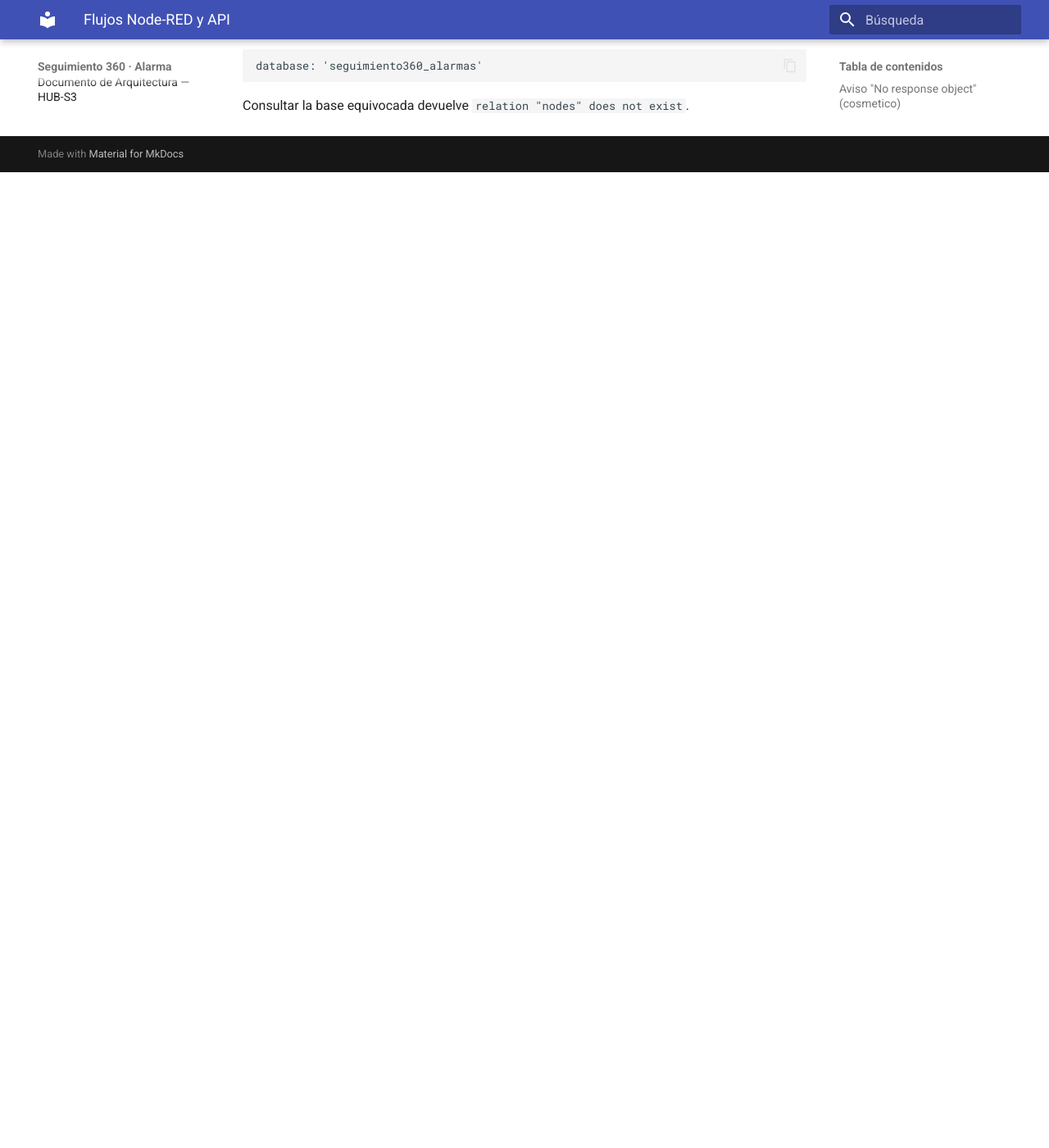
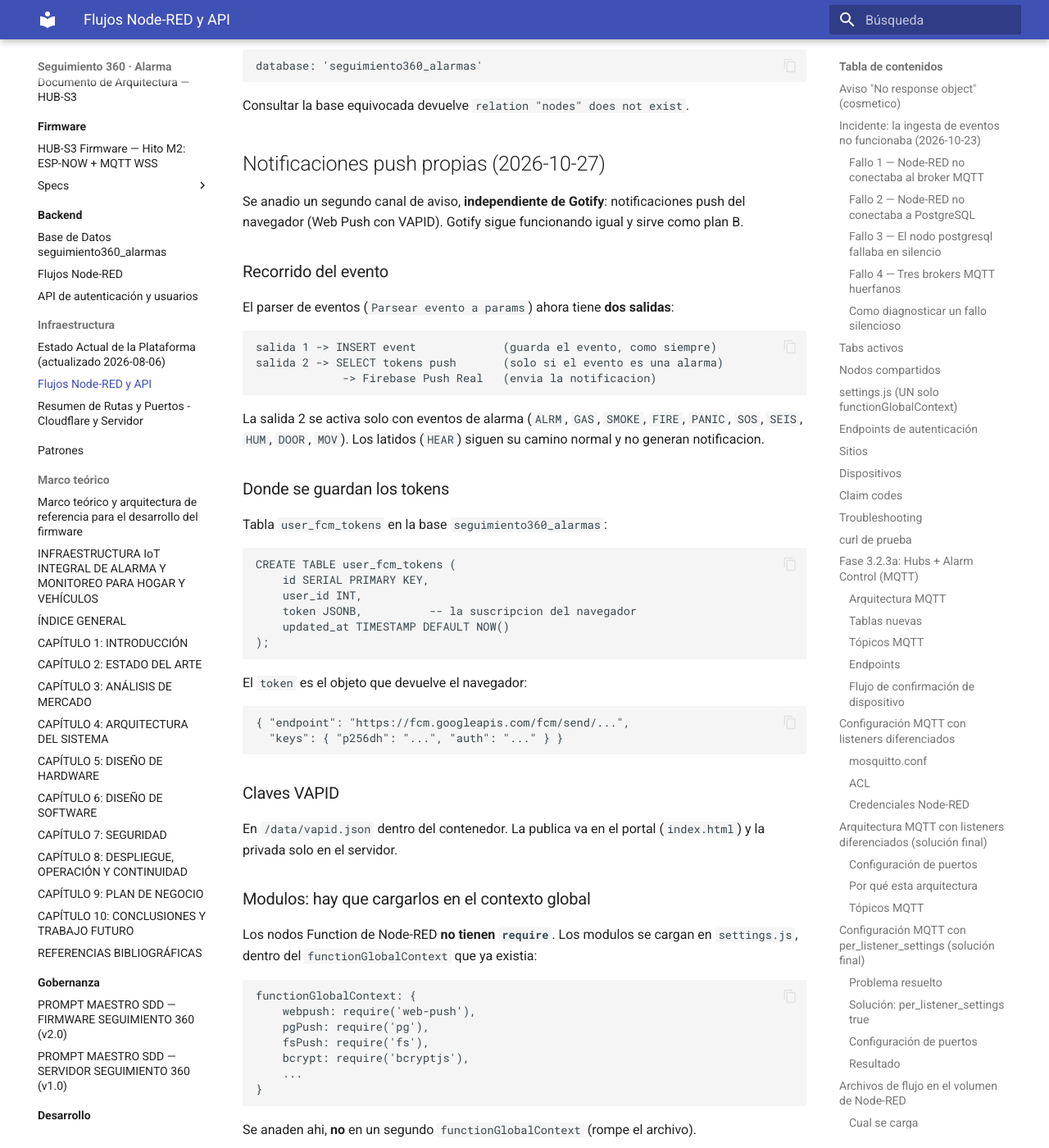
Before and after one commit to khalifa63/seguimiento360-alarma, an MkDocs documentation site: the page built from docs/infraestructura/FLUJOS_NODERED.md, in a window 1280 px wide and 1400 px high, scrolled down 12394 px. Shown: the whole window at 82% size. Built offline with MkDocs 1.6.1 and Material for MkDocs 9.7.7, drawn with Linux system fonts in a browser that asks for light colours; before the commit the page ends 12604 px from its top, so only the background shows below that; some of the changed text lies outside the part shown.

Commit message:
docs(push): documenta la integracion de notificaciones push propias

```diff
--- a/docs/infraestructura/FLUJOS_NODERED.md
+++ b/docs/infraestructura/FLUJOS_NODERED.md
@@ -466,3 +466,89 @@
     database: 'seguimiento360_alarmas'
 
 Consultar la base equivocada devuelve `relation "nodes" does not exist`.
+
+## Notificaciones push propias (2026-10-27)
+
+Se anadio un segundo canal de aviso, **independiente de Gotify**: notificaciones
+push del navegador (Web Push con VAPID). Gotify sigue funcionando igual y sirve
+como plan B.
+
+### Recorrido del evento
+
+El parser de eventos (`Parsear evento a params`) ahora tiene **dos salidas**:
+
+    salida 1 -> INSERT event             (guarda el evento, como siempre)
+    salida 2 -> SELECT tokens push       (solo si el evento es una alarma)
+                 -> Firebase Push Real   (envia la notificacion)
+
+La salida 2 se activa solo con eventos de alarma (`ALRM`, `GAS`, `SMOKE`,
+`FIRE`, `PANIC`, `SOS`, `SEIS`, `HUM`, `DOOR`, `MOV`). Los latidos (`HEAR`)
+siguen su camino normal y no generan notificacion.
+
+### Donde se guardan los tokens
+
+Tabla `user_fcm_tokens` en la base `seguimiento360_alarmas`:
+
+    CREATE TABLE user_fcm_tokens (
+        id SERIAL PRIMARY KEY,
+        user_id INT,
+        token JSONB,          -- la suscripcion del navegador
+        updated_at TIMESTAMP DEFAULT NOW()
+    );
+
+El `token` es el objeto que devuelve el navegador:
+
+    { "endpoint": "https://fcm.googleapis.com/fcm/send/...",
+      "keys": { "p256dh": "...", "auth": "..." } }
+
+### Claves VAPID
+
+En `/data/vapid.json` dentro del contenedor. La publica va en el portal
+(`index.html`) y la privada solo en el servidor.
+
+### Modulos: hay que cargarlos en el contexto global
+
+Los nodos Function de Node-RED **no tienen `require`**. Los modulos se cargan
+en `settings.js`, dentro del `functionGlobalContext` que ya existia:
+
+    functionGlobalContext: {
+        webpush: require('web-push'),
+        pgPush: require('pg'),
+        fsPush: require('fs'),
+        bcrypt: require('bcryptjs'),
+        ...
+    }
+
+Se anaden ahi, **no** en un segundo `functionGlobalContext` (rompe el archivo).
+
+### Dos trampas que costaron tiempo
+
+**1. El nodo Function no mantiene conexiones abiertas.** Consultar PostgreSQL
+con `pg.Client` dentro del nodo y usar `await`/promesas deja el codigo colgado
+tras la primera linea: Node-RED destruye el contexto al terminar la funcion.
+Por eso la consulta va en un **nodo PostgreSQL nativo** (`SELECT tokens push`)
+y el nodo Function solo hace el envio.
+
+**2. Node-RED sobrescribe `flows.json` al reiniciar.** Editar el archivo con el
+contenedor en marcha no sirve: al arrancar, Node-RED carga su copia en memoria
+y vuelve a escribir la suya. Hay que editar el volumen con el contenedor
+**detenido**:
+
+    docker stop nodered
+    docker run --rm -v iot-alarma_nodered-data:/data \
+      -v /tmp/cambio.js:/aplicar.js:ro node:20-alpine node /aplicar.js
+    docker start nodered
+
+### Como comprobarlo
+
+Publicar una alarma de prueba y mirar el log:
+
+    docker logs --tail 20 nodered
+
+Debe aparecer:
+
+    [function:Firebase Push Real] R1 entra, filas=1
+    [function:Firebase Push Real] R2 filas normalizadas=1
+    [function:Firebase Push Real] R5 ENVIADO status=201
+
+El `status=201` confirma que Google acepto la notificacion.
```
